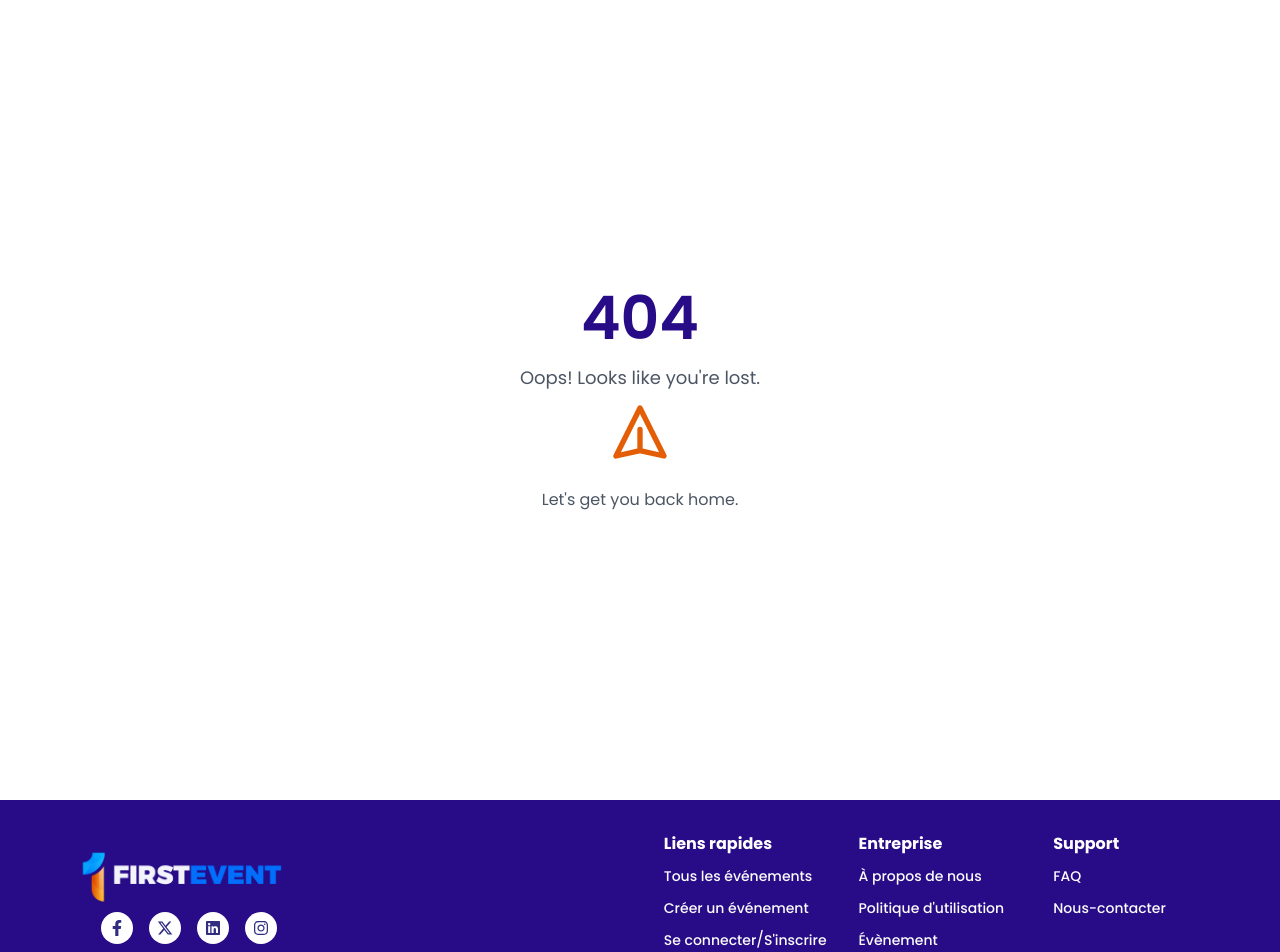
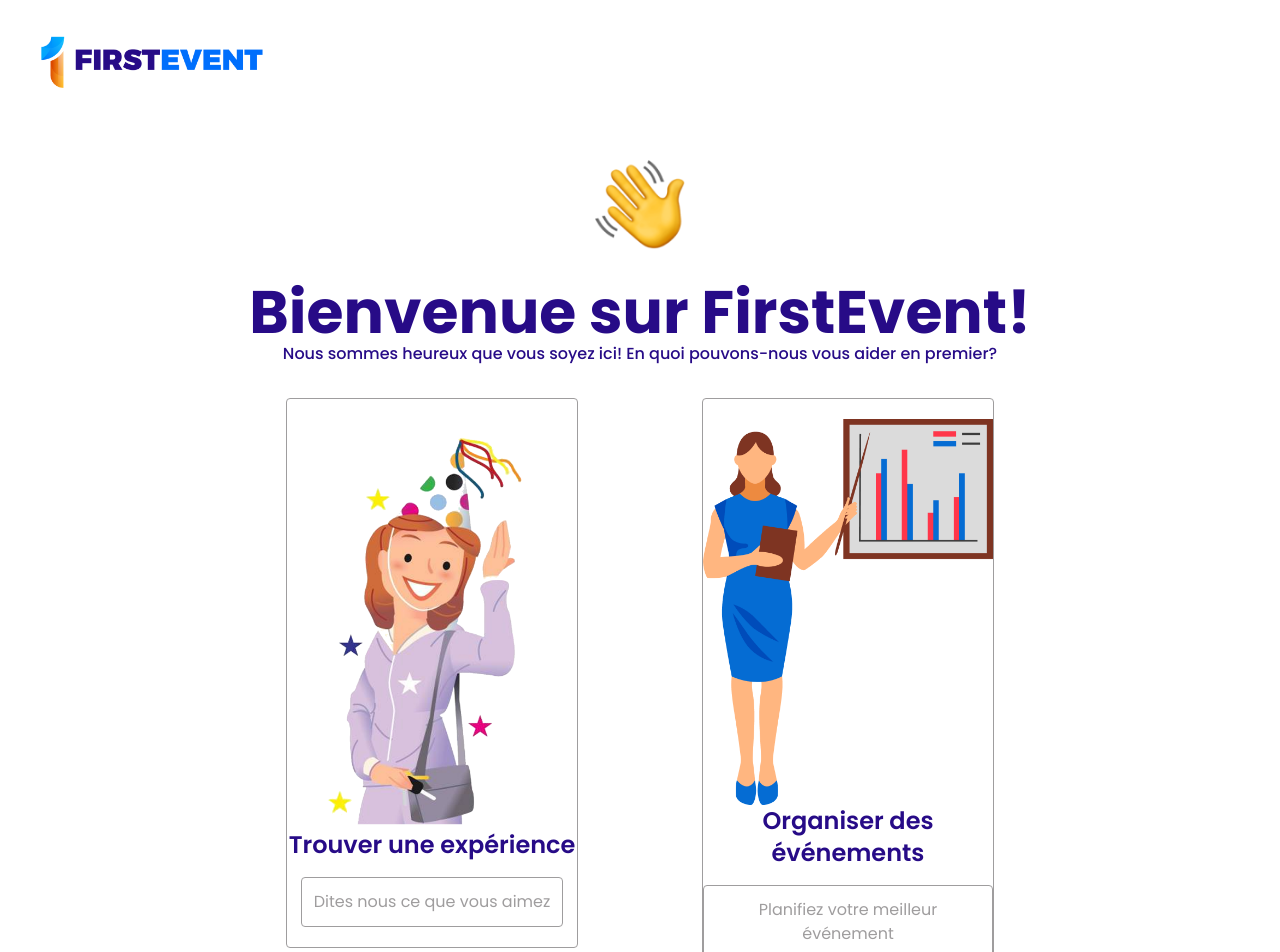
Before and after one commit to INGENIO-237/first.event, a Next.js app: page /setup in a window 1280 px wide. Before the commit this address had no page. Shown: the top 952 px of the page. Built offline with nearby package versions, Linux system fonts and the light colour scheme.

Commit message:
building setup first page

```diff
--- a/src/app/(auth)/confirm-otp/page.tsx
+++ b/src/app/(auth)/confirm-otp/page.tsx
@@ -112,7 +112,7 @@
               <button type="submit"
                 name="valider"
                 disabled={disabled}
-                className={cn(disabled ? 'cursor-not-allowed bg-orange-400' : 'bg-first_orange hover:bg-orange-600 transition duration-300','w-full p-2 border rounded  bg-first_orange text-white ')}>
+                className={cn(disabled ? 'cursor-not-allowed bg-orange-400' : 'bg-first_orange hover:bg-orange-600 transition duration-300','bg-first_orange hover:bg-orange-600 transition duration-300 ')}>
                 Confirmer</button>
             </div>
           </form>
--- /dev/null
+++ b/src/app/(config-account)/layout.tsx
@@ -0,0 +1,18 @@
+import type { Metadata } from "next";
+import { cn } from "@/lib/utils";
+import Navbar from "../components/config-account/Navbar";
+
+export default function RootLayout({
+    children,
+}: Readonly<{
+    children: React.ReactNode;
+}>) {
+    return (
+        <>
+            <Navbar />
+            <div>
+                {children}
+            </div>
+        </>
+    );
+}
--- /dev/null
+++ b/src/app/(config-account)/setup/page.tsx
@@ -0,0 +1,56 @@
+import Image, { StaticImageData } from "next/image";
+import hand from '/public/assets/images/hand.png';
+import Card from "@/app/components/config-account/Card";
+import image1 from '/public/assets/images/auth-experience.png'
+import image2 from "/public/assets/images/auth-event.png";
+import image3 from "/public/assets/images/auth-planification.png";
+
+interface CardType {
+  image: StaticImageData,
+  text: string,
+  buttonText: string,
+}
+
+const cards = [
+  {
+    image: image1,
+    text: "Trouver une expérience",
+    buttonText: "Dites nous ce que vous aimez",
+  },
+  {
+    image: image2,
+    text: "Organiser des événements",
+    buttonText: "Planifiez votre meilleur événement",
+  },
+  {
+    image: image3,
+    text: "Communicateurs événementiels",
+    buttonText: "Planifiez votre meilleur événement",
+  }
+]
+
+const ConfigPage = () => {
+  return (
+    <div className="min-h-screen mx-auto p-4 flex flex-col items-center">
+      <div className="  ">
+        <Image src={hand} alt="hand" width={90} height={30} />
+      </div>
+      <div className="p-4 md:p-8 flex items-center text-center justify-start flex-col">
+        <h1 className="text-3xl font md:text-6xl font-bold text-first_violet">
+          Bienvenue sur FirstEvent!
+        </h1>
+        <span className="font-medium text-first_violet">Nous sommes heureux que vous soyez ici! En quoi pouvons-nous vous aider en premier?</span>
+      </div>
+      <div className="flex flex-col md:flex-row justify-around md:w-2/3 md:flex-wrap pb-5">
+        {cards.map((card: CardType, index:number) => (
+          <Card key={index} image={card.image} illustrationText={card.text} textButton={card.buttonText} />
+        ))}
+        {/* <Card image={image1} illustrationText="Trouver une expérience" textButton="Dites nous ce que vous aimez" />
+        <Card image={image2} illustrationText="Organiser des événements" textButton="Planifiez votre meilleur événement" />
+        <Card image={image3} illustrationText="Communicateurs événementiels" textButton="Planifiez votre meilleur événement" /> */}
+      </div>
+    </div>
+  )
+}
+
+export default ConfigPage;
--- /dev/null
+++ b/src/app/components/config-account/Card.tsx
@@ -0,0 +1,24 @@
+'use client';
+import Image, { StaticImageData } from "next/image"
+import image1 from '/public/assets/images/auth-experience.png';
+import Link from "next/link";
+
+const Card = (
+    { image, illustrationText, textButton }:
+    { image: StaticImageData, illustrationText: string, textButton: string }) => {
+    return (
+        <div className="border-first_gray border rounded w-full md:w-[35%] h-full mb-5 flex flex-col items-center text-center mx-auto py-5">
+            <div className="flex flex-col items-center mx-auto ">
+                <Image src={image} alt={'Image 1'} width={200} height={250} className="w-1/2 md:w-full " priority />
+                <div className="flex flex-col items-center mx-auto gap-4">
+                    <span className='font-semibold text-2xl text-wrap text-center w-full text-first_violet'>{illustrationText}</span>
+                    <Link href={'#'} className="text-first_gray border border-first_gray  p-3 hover:bg-first_orange rounded hover:text-white  transition duration-300 ">
+                        {textButton}
+                    </Link>
+                </div>
+            </div>
+        </div>
+    )
+}
+
+export default Card
--- /dev/null
+++ b/src/app/components/config-account/Navbar.tsx
@@ -0,0 +1,15 @@
+'use client';
+import logo from '/public/assets/logo.png';
+import Image from "next/image";
+
+const Navbar = () => {
+    return (
+        <nav className="bg-transparent w-full pt-5 md:pt-0 z-20 h-full flex-nowrap">
+            <div className="w-full flex items-center justify-center md:justify-normal md:p-8 ">
+                <Image src={logo} alt="FirstEvent Logo" width={150} height={37.5} className=" mb-6 w-60" />
+            </div>
+        </nav>
+    );
+}
+
+export default Navbar
--- a/src/app/welcome/loading.tsx
+++ /dev/null
@@ -1,10 +0,0 @@
-export default function Loading() {
-  return (
-    <main className="text-center w-full h-screen bg-red-800">
-      <h2 className="text-primary text-7xl">
-        Loading...
-      </h2>
-     <p>Wait for Loading all element.</p>
-    </main>
-  )
-}
--- a/src/app/welcome/page.tsx
+++ /dev/null
@@ -1,7 +0,0 @@
-const Welcome = () => {
-  return (
-    <div>page</div>
-  )
-}
-
-export default Welcome;
```
Also changed, not shown: public/assets/images/hand.png (added).
